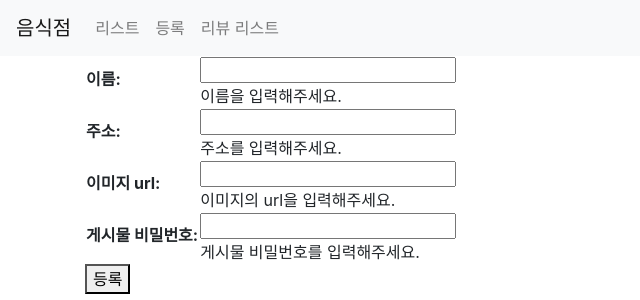
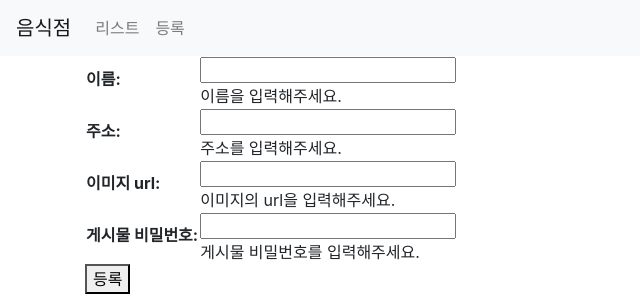
Before and after one commit to SeukJun1/python.django.starter, a Django app: page /third/create/ in a window 1280 px wide. Shown: the top 300 px of the page, without its empty margins (0-640 px from the left). Run offline with Django 3.2, Linux system fonts and the light colour scheme.

Commit message:
Update base.html

```diff
--- a/third/templates/third/base.html
+++ b/third/templates/third/base.html
@@ -26,10 +26,7 @@
           </li>
           <li class="nav-item">
             <a class="nav-link" href="/third/create">등록</a>
-          </li>
-            <li class="nav-item">
-            <a class="nav-link" href="/third/review/list">리뷰 리스트</a>
-        </ul>
+
       </div>
     </nav>
         {% block content %}
```
